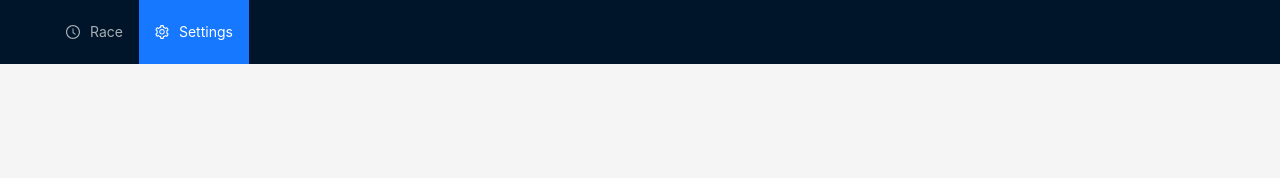
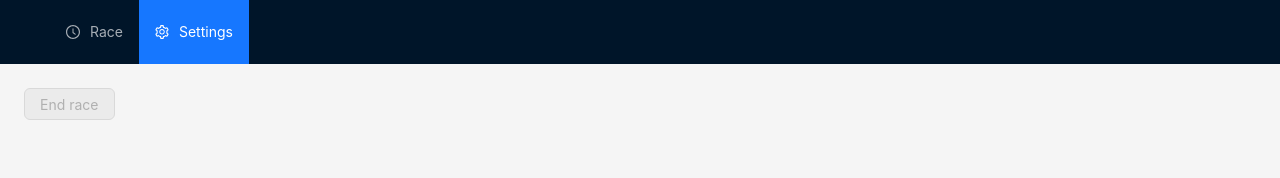
Before and after one commit to davekwiatkowski/backyard-ultra-app, a React (Vite) app: page /#/settings in a window 1280 px wide. Shown: the top 178 px of the page. Built offline with nearby package versions, Linux system fonts and the light colour scheme.

Commit message:
fix settings page again

```diff
--- a/src/pages/SettingsPage.tsx
+++ b/src/pages/SettingsPage.tsx
@@ -1,4 +1,4 @@
-import { Divider, Layout, Space, Typography } from 'antd';
+import { Divider, Layout, Typography } from 'antd';
 import EndRaceButton from '../components/EndRaceButton';
 import { Content, Footer } from 'antd/es/layout/layout';
 import dayjs from 'dayjs';
@@ -15,7 +15,7 @@ const SettingsPage = () => {
     <Layout style={{ height: '100%' }}>
       <Content>
         {(raceState === RaceState.Started ||
-          raceState === RaceState.Initialized) && (
+          raceState === RaceState.Configuring) && (
           <>
             <Title level={2}>Info</Title>
             <Title level={5}>Race start time</Title>
@@ -23,9 +23,9 @@ const SettingsPage = () => {
               {new Date(startTime.valueOf()).toLocaleString()}
             </Text>
             <Divider />
-            <EndRaceButton />
           </>
         )}
+        <EndRaceButton />
       </Content>
       <Footer>
         <Text type='secondary'>"Stroller" © {dayjs().year().toString()}</Text>
```
